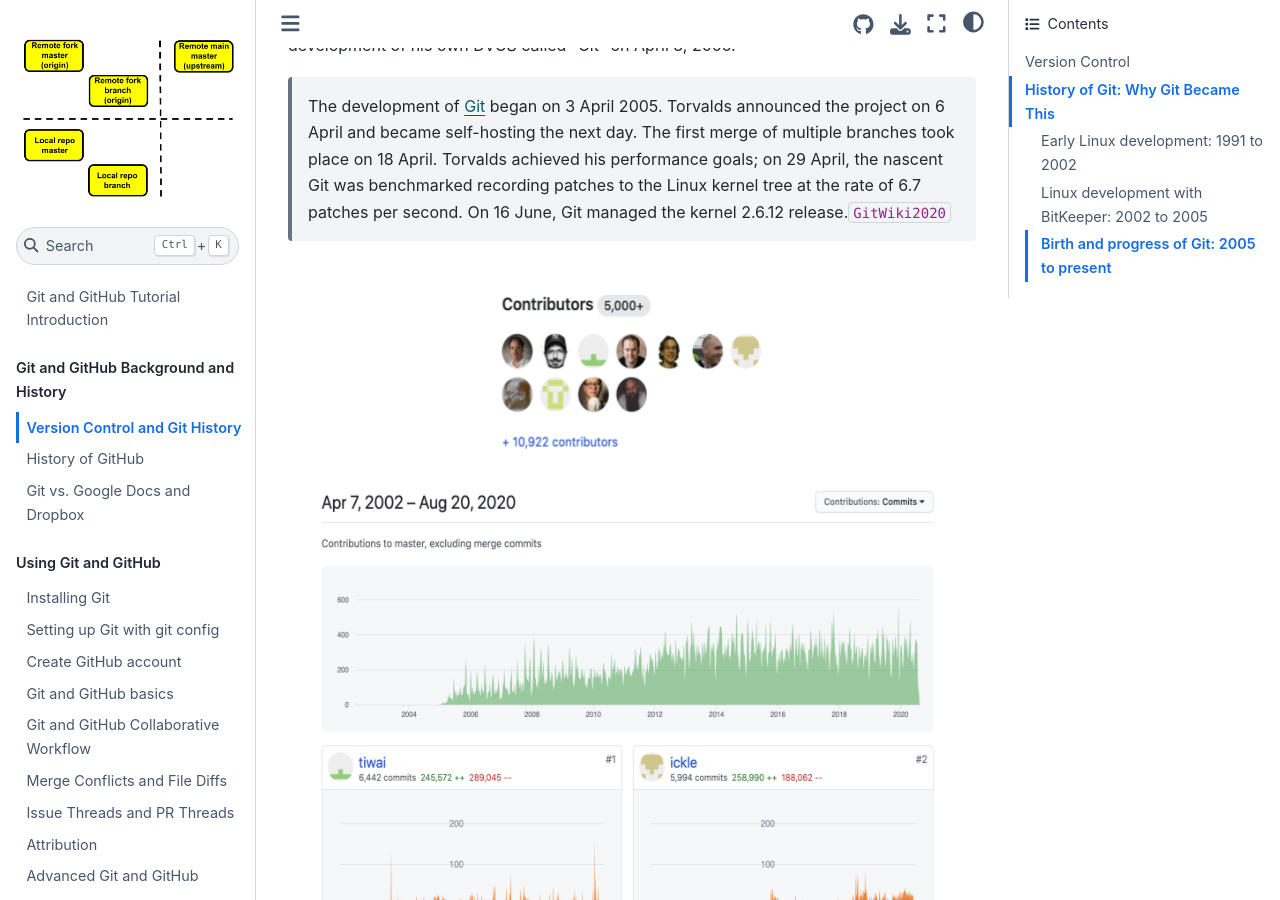
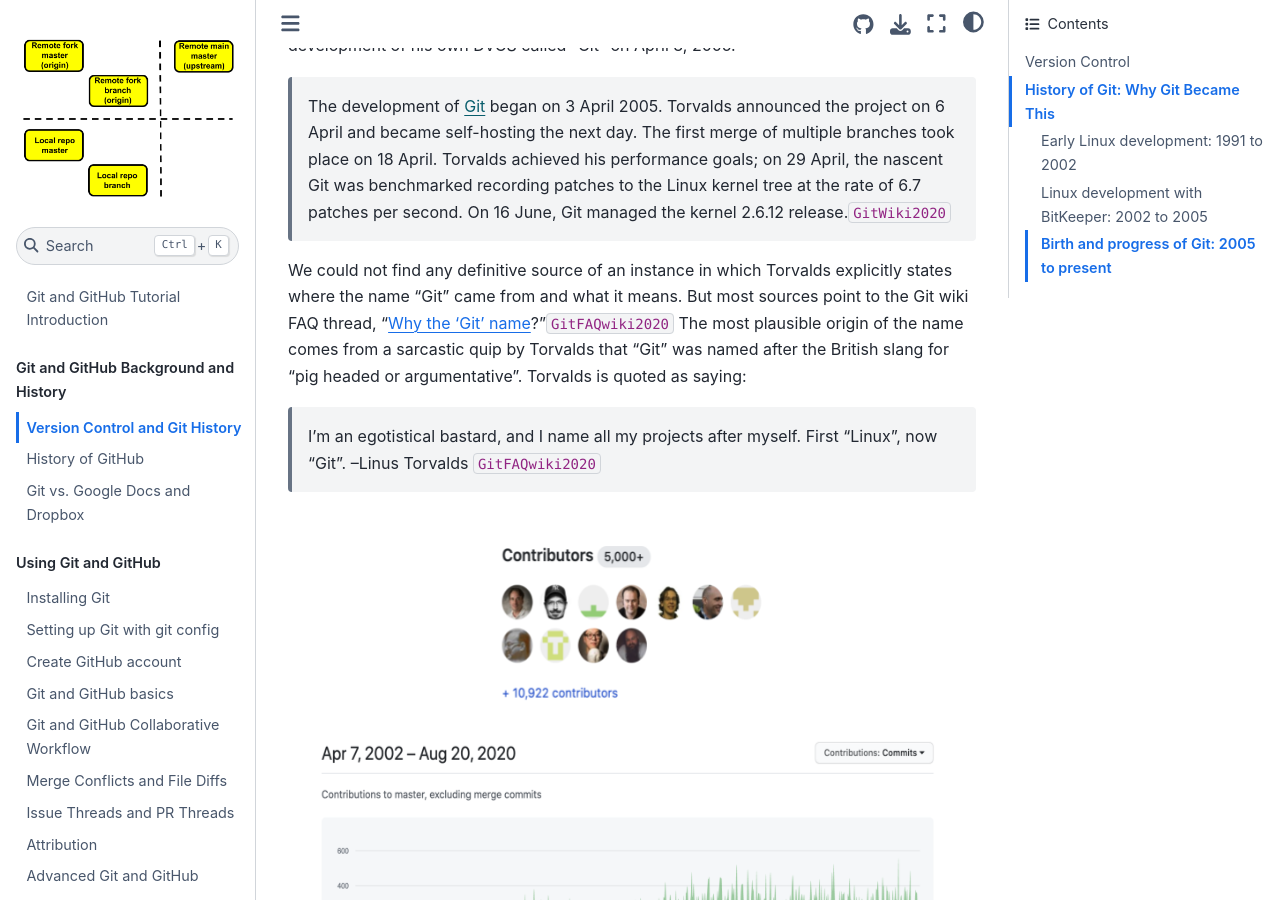
Before and after one commit to PSLmodels/Git-Tutorial, a Jupyter Book: the page built from book/content/background/VCgitHistory.md, in a window 1280 px wide and 900 px high, scrolled down 8162 px. Built offline with Jupyter Book 1.0.4 settings and Sphinx 7.4.7 and the Sphinx Book theme 1.1.4, drawn with Linux system fonts in a browser that asks for light colours; cross-references to code outside the pages are shown as plain code.

Commit message:
Updated VCgitHistory.md and references.bib

````diff
--- a/book/_bibliography/references.bib
+++ b/book/_bibliography/references.bib
@@ -41,8 +41,17 @@
   TITLE = {"{G}it"},
   JOURNAL = {{W}ikipedia{,} The Free Encyclopedia},
   YEAR = {2020},
-  note = {[Online; accessed 27-July-2020]},
+  note = {[Online; accessed 19-August-2020]},
   url = {https://en.wikipedia.org/wiki/Git},
+}
+
+@ARTICLE{GitFAQwiki2020,
+  AUTHOR = {{Git Wiki Contributors}},
+  TITLE = {"{G}it {FAQ}, Why the 'Git' name?"},
+  JOURNAL = {{G}it {W}iki},
+  YEAR = {2020},
+  note = {[Online; accessed 19-August-2020]},
+  url = {https://git.wiki.kernel.org/index.php/GitFaq#Why_the_.27Git.27_name.3F},
 }
 
 @ARTICLE{GitIDE2020,
--- a/book/content/background/VCgitHistory.md
+++ b/book/content/background/VCgitHistory.md
@@ -136,6 +136,9 @@ It is worth noting the BitKeeper pioneered the {term}`distributed version contro
 It became clear that no suitable alternative to BitKeeper existed, so Torvalds began development of his own DVCS called "Git" on April 3, 2005.
 > The development of {term}`Git` began on 3 April 2005. Torvalds announced the project on 6 April and became self-hosting the next day. The first merge of multiple branches took place on 18 April. Torvalds achieved his performance goals; on 29 April, the nascent Git was benchmarked recording patches to the Linux kernel tree at the rate of 6.7 patches per second. On 16 June, Git managed the kernel 2.6.12 release.{cite}`GitWiki2020`
 
+We could not find any definitive source of an instance in which Torvalds explicitly states where the name "Git" came from and what it means. But most sources point to the Git wiki FAQ thread, "[Why the 'Git' name](https://git.wiki.kernel.org/index.php/GitFaq#Why_the_.27Git.27_name.3F)?"{cite}`GitFAQwiki2020` The most plausible origin of the name comes from a sarcastic quip by Torvalds that "Git" was named after the British slang for "pig headed or argumentative". Torvalds is quoted as saying:
+> I'm an egotistical bastard, and I name all my projects after myself. First "Linux", now "Git". --Linus Torvalds {cite}`GitFAQwiki2020`
+
 ```{figure} ../../_static/lecture_specific/VCgitHistory/LinuxContributors.png
 ---
 scale: 100%
````
